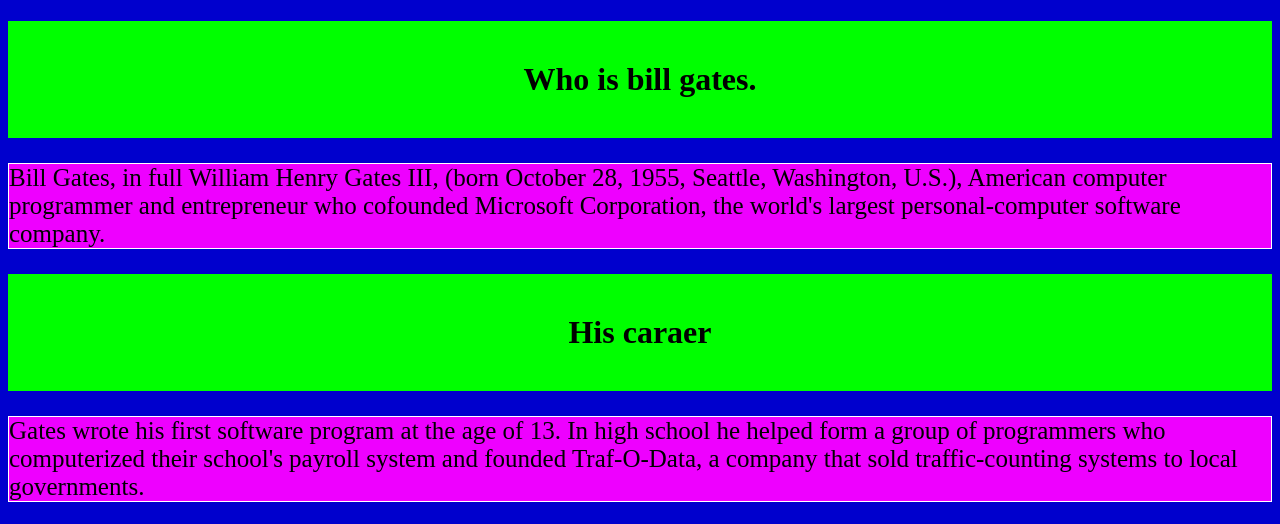
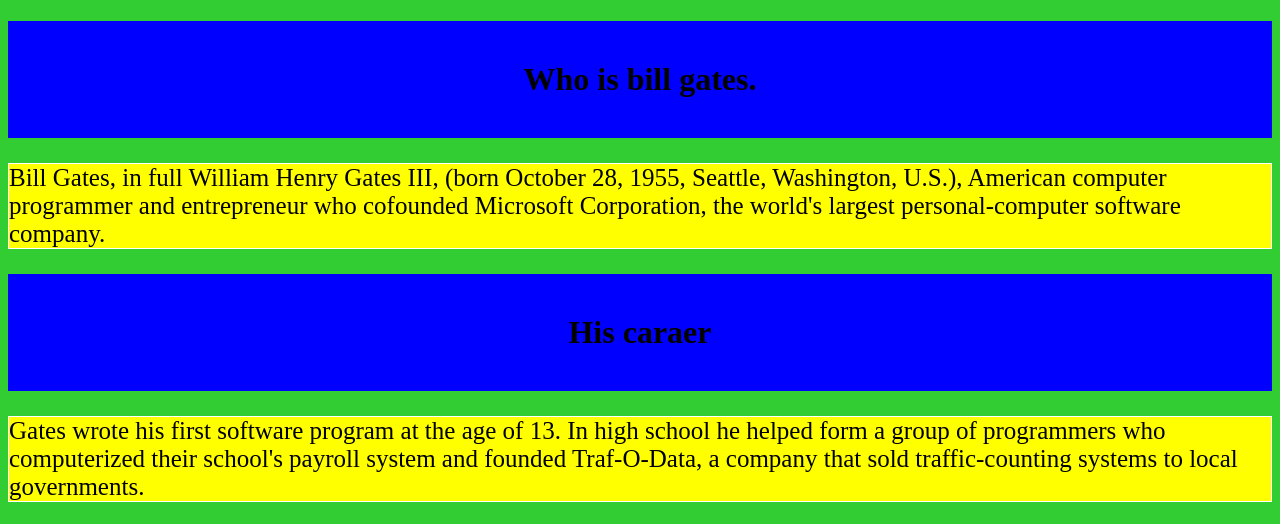
Before and after one commit to Emmanuel-Fofeyin/ICS2Oassignment1-html, a plain HTML site: page index.html in a window 1280 px wide. Shown: the top 524 px of the page. Drawn offline with Linux system fonts and the light colour scheme.

Commit message:
changed color code in style .html

```diff
--- a/style.css
+++ b/style.css
@@ -1,21 +1,21 @@
 /* Created by: Emmanuel Israel Jr Fofeyin-Ngwamunwi
- * Created on: Sunday february 2022
+ * Created on: Tuesday march 8 2022
  * This CSS file defines the style for index.html ICS2O-Unit1-04-HTML-CSS
 */
 
 body {
-  background-color: mediumblue;
+  background-color: limegreen;
 }
 
 h1 {
-  background-color: rgb(0 255 0);
+  background-color: rgb(0 0 255);
   color: hsl("147deg" 50% 47%);
   padding: 40px;
   text-align: center;
 }
 
 p {
-  background-color: #e0f;
+  background-color: #FF0;
   border: 1px solid white;
   font-size: 25px;
 }
```
